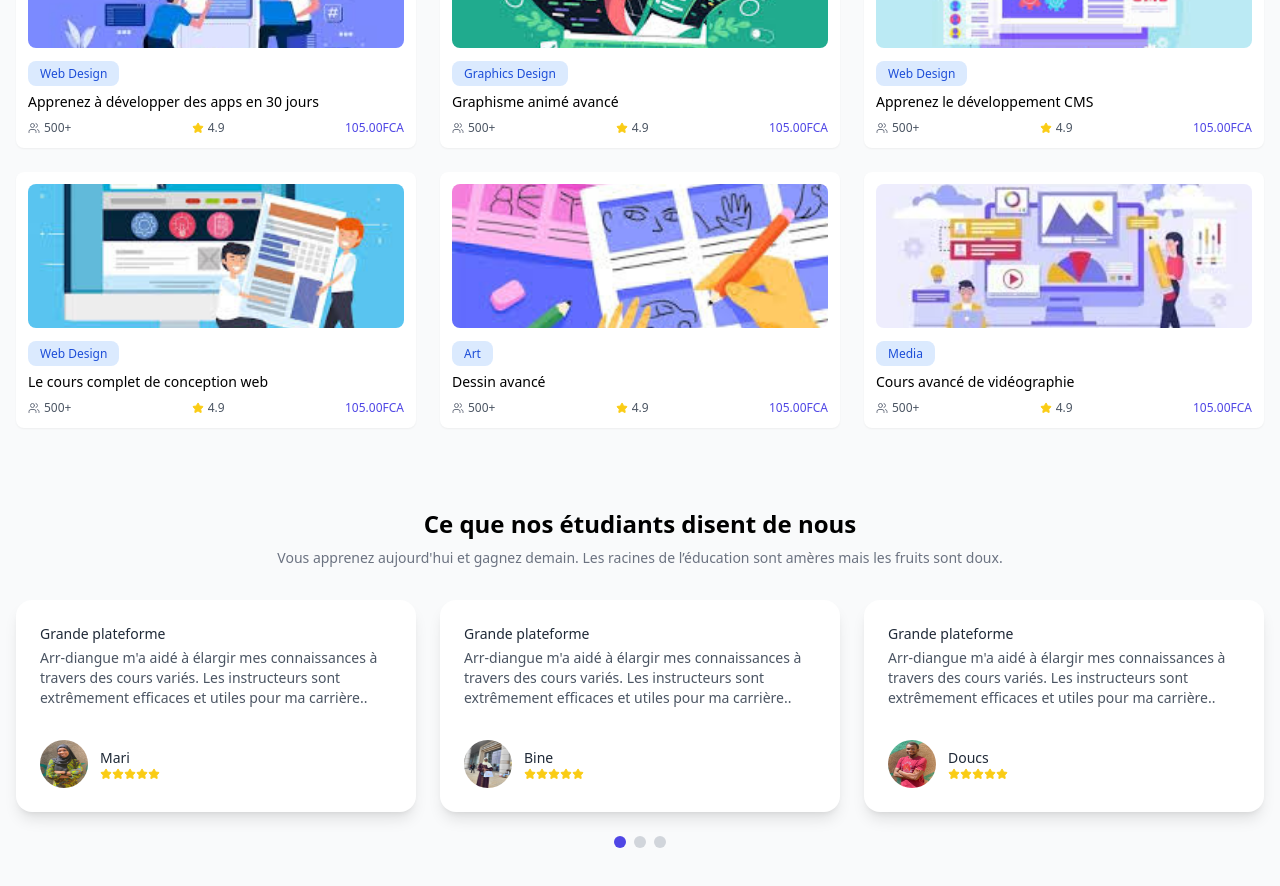
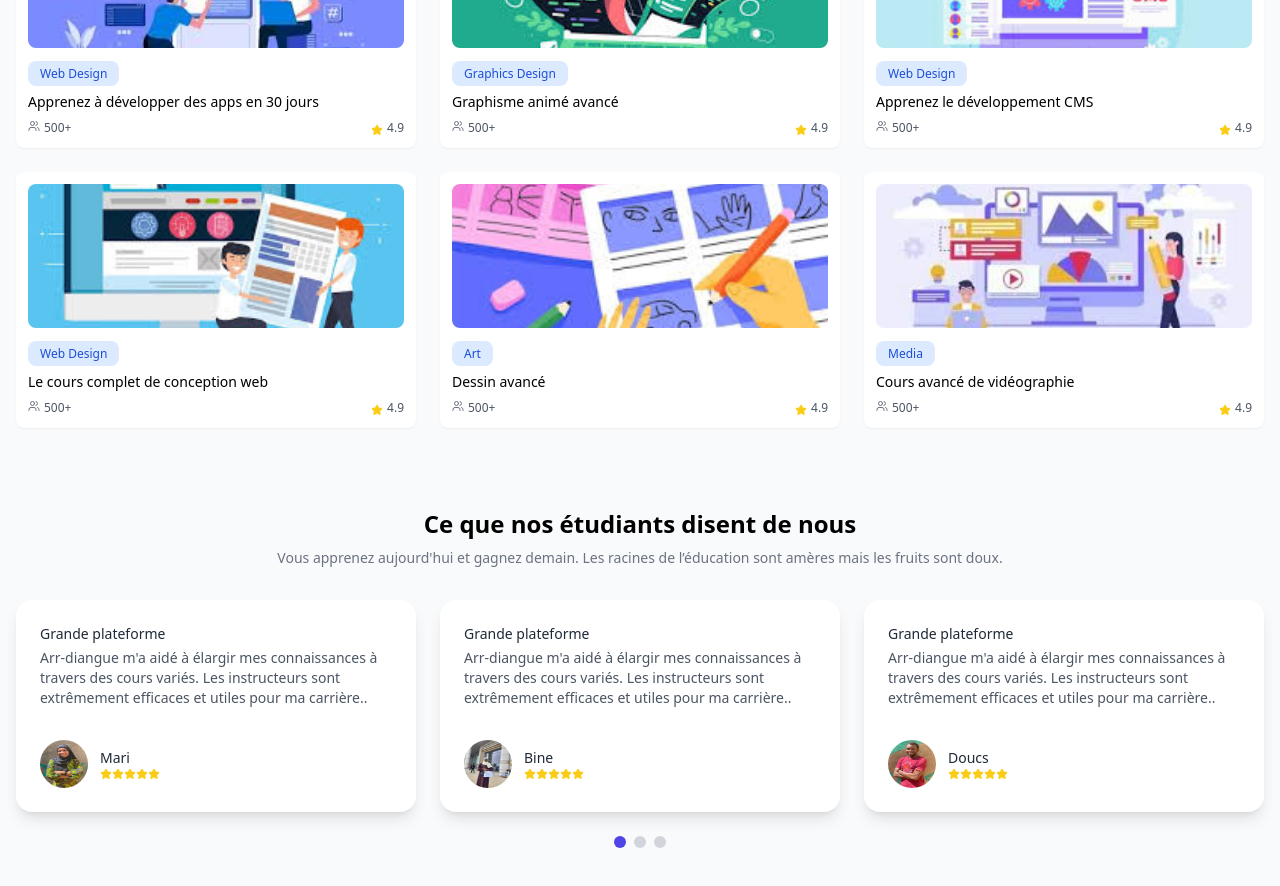
Before and after one commit to MariamaBalde/Tache21-E-Learning-app, a React (Create React App) app: page / in a window 1280 px wide. Shown: the part 1360-2246 px from the top of the page. Built offline with nearby package versions, Linux system fonts and the light colour scheme.

Commit message:
some modif

```diff
--- a/public/index.html
+++ b/public/index.html
@@ -15,29 +15,10 @@
       user's mobile device or desktop. See https://developers.google.com/web/fundamentals/web-app-manifest/
     -->
     <link rel="manifest" href="%PUBLIC_URL%/manifest.json" />
-    <!--
-      Notice the use of %PUBLIC_URL% in the tags above.
-      It will be replaced with the URL of the `public` folder during the build.
-      Only files inside the `public` folder can be referenced from the HTML.
-
-      Unlike "/favicon.ico" or "favicon.ico", "%PUBLIC_URL%/favicon.ico" will
-      work correctly both with client-side routing and a non-root public URL.
-      Learn how to configure a non-root public URL by running `npm run build`.
-    -->
-    <title>React App</title>
+    <title>E-learning App ARR-Diangue</title>
   </head>
   <body>
     <noscript>You need to enable JavaScript to run this app.</noscript>
     <div id="root"></div>
-    <!--
-      This HTML file is a template.
-      If you open it directly in the browser, you will see an empty page.
-
-      You can add webfonts, meta tags, or analytics to this file.
-      The build step will place the bundled scripts into the <body> tag.
-
-      To begin the development, run `npm start` or `yarn start`.
-      To create a production bundle, use `npm run build` or `yarn build`.
-    -->
   </body>
 </html>
--- a/src/Pages/PopularCourses.js
+++ b/src/Pages/PopularCourses.js
@@ -15,7 +15,7 @@ const courses = [
         image: image1,
         students: "500+",
         rating: "4.9",
-        price: "105.00FCA",
+        // price: "105.00FCA",
     },
     {
         id: 2,
@@ -24,7 +24,7 @@ const courses = [
         image: image2,
         students: "500+",
         rating: "4.9",
-        price: "105.00FCA",
+        // price: "105.00FCA",
     },
     {
         id: 3,
@@ -33,7 +33,7 @@ const courses = [
         image: image3,
         students: "500+",
         rating: "4.9",
-        price: "105.00FCA",
+        // price: "105.00FCA",
     },
     {
         id: 4,
@@ -42,7 +42,7 @@ const courses = [
         image: image4,
         students: "500+",
         rating: "4.9",
-        price: "105.00FCA",
+        // price: "105.00FCA",
     },
     {
         id: 5,
@@ -51,7 +51,7 @@ const courses = [
         image: image5,
         students: "500+",
         rating: "4.9",
-        price: "105.00FCA",
+        // price: "105.00FCA",
     },
     {
         id: 6,
@@ -60,7 +60,7 @@ const courses = [
         image: image6,
         students: "500+",
         rating: "4.9",
-        price: "105.00FCA",
+        // price: "105.00FCA",
     }
 ];
 
@@ -81,15 +81,15 @@ function CourseCard({ course }) {
                 </div>
                 <h3 className="font-medium text-sm mb-2 line-clamp-2">{course.title}</h3>
                 <div className="flex items-center justify-between text-xs">
-                    <div className="flex items-center gap-1">
+                    <div className="flex items-start gap-1">
                         <Users size={12} className="text-gray-500" />
                         <span className="text-gray-600">{course.students}</span>
                     </div>
-                    <div className="flex items-center gap-1">
+                    <div className="flex items-end gap-1">
                         <Star size={12} className="text-yellow-400 fill-yellow-400" />
                         <span className="text-gray-600">{course.rating}</span>
                     </div>
-                    <span className="text-indigo-600 font-medium">{course.price}</span>
+                    {/* <span className="text-indigo-600 font-medium">{course.price}</span> */}
                 </div>
             </div>
         </div>
```
